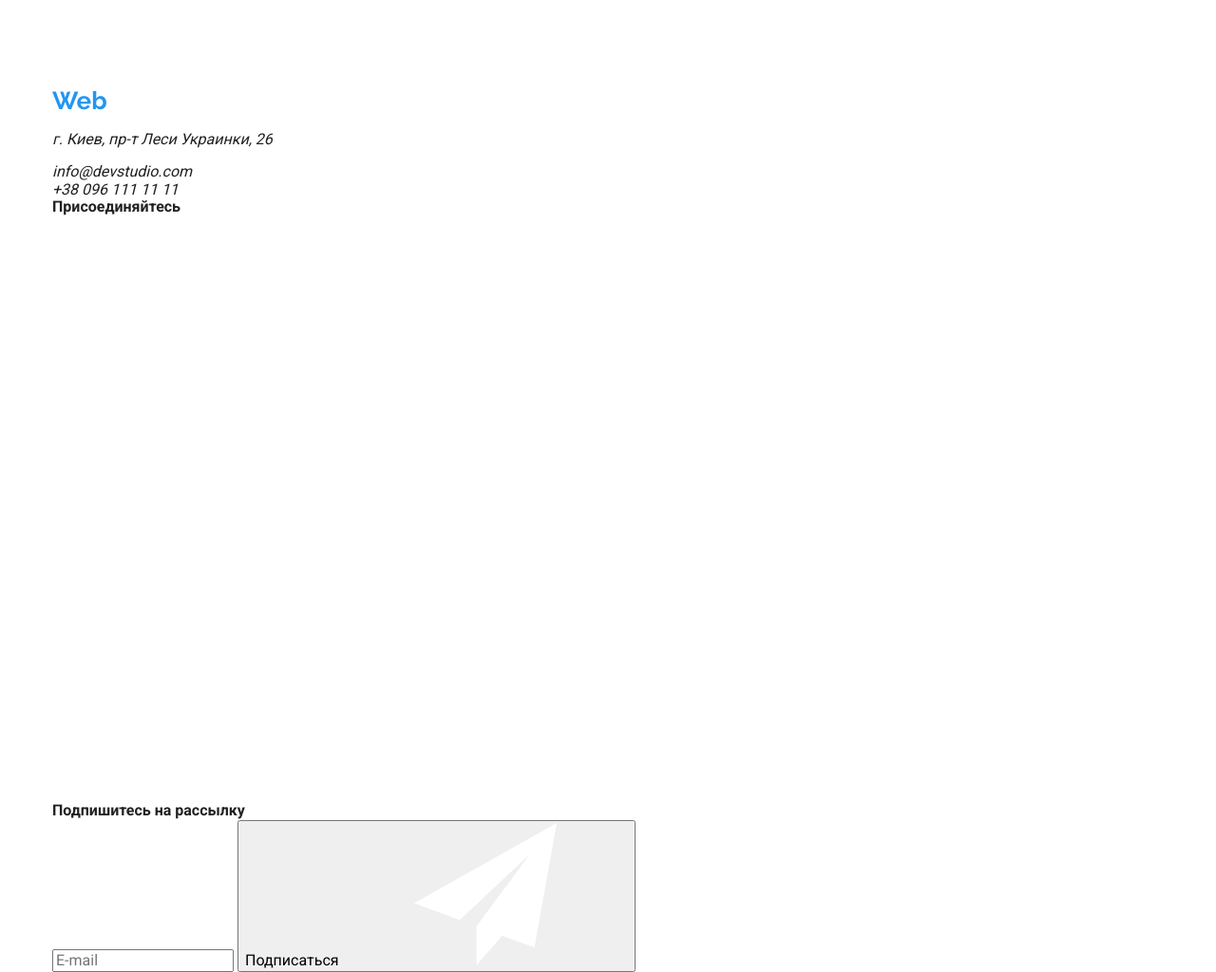
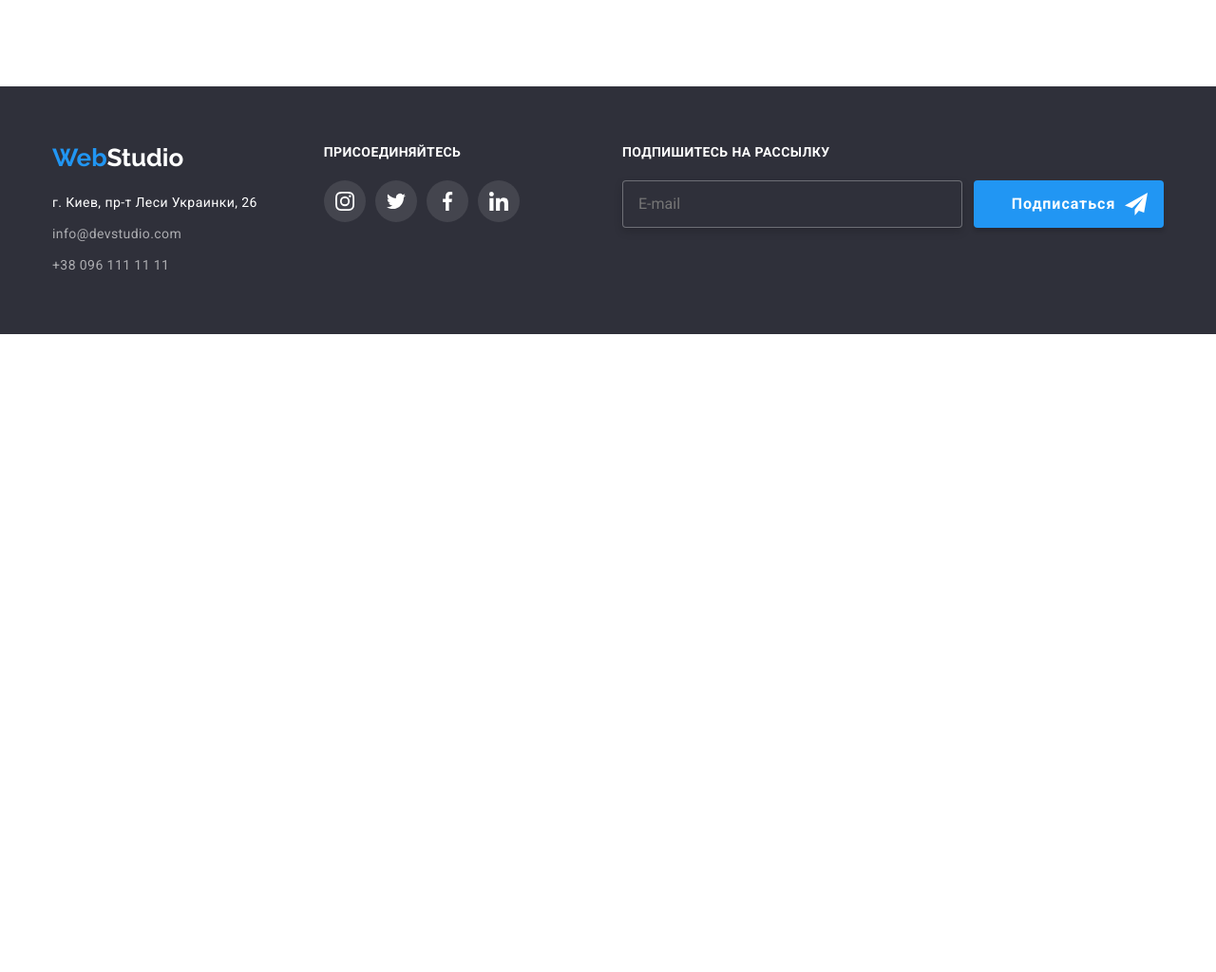
Before and after one commit to Maryna1212/goit-markup-hw-07, a plain HTML site: page portfolio.html in a window 1280 px wide. Shown: the part 1683-2707 px from the top of the page at 95% size. After the commit the page ends 2035 px from the top, so only its background shows below. Drawn offline with nearby package versions, Linux system fonts and the light colour scheme.

Commit message:
add files footer and footer-form.scss and connect to portfolio.scss

```diff
--- a/sass/portfolio.scss
+++ b/sass/portfolio.scss
@@ -7,3 +7,5 @@
 @import './components/button-portfolio';
 @import './components/hero-portfolio';
 @import './components/card';
+@import './components/footer';
+@import './components/footer-form';
```
Also changed, not shown: css/portfolio.css, dist/css/portfolio.min.css, 2 other files.
